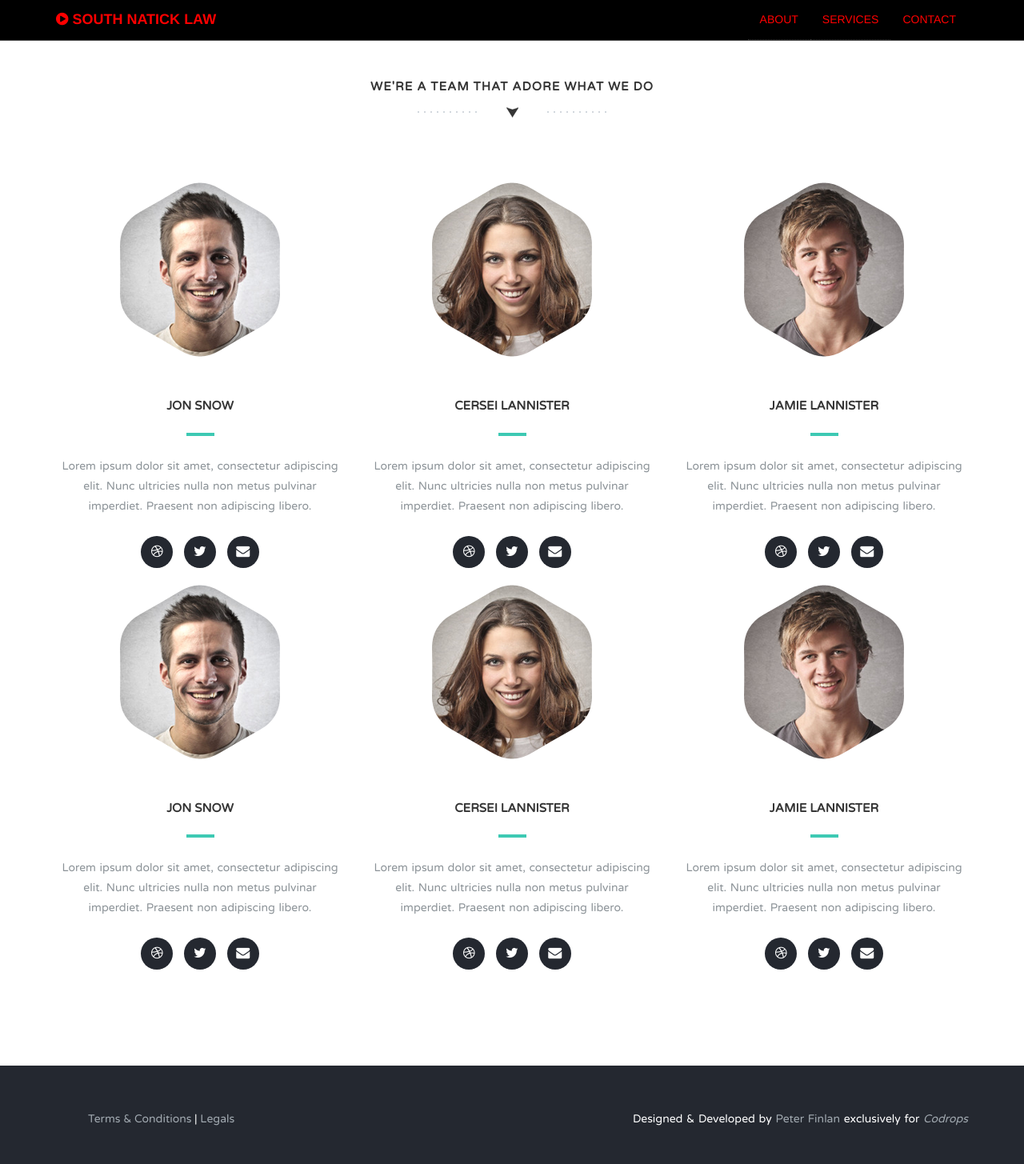
After one commit to samajammin/south-natick-law, a Django app: page /newabout in a window 1280 px wide. The commit adds this page. Shown: the whole page at 80% size. Run offline with Django 3.2, Linux system fonts and the light colour scheme; parts of the project's set-up code (start-up, migrations or seed data) failed here and were passed over; some libraries are stand-ins or nearby versions.

Commit message:
Create base template

```diff
--- a/snl/urls.py
+++ b/snl/urls.py
@@ -11,7 +11,13 @@ from website import feed
 
 urlpatterns = patterns('',
     url(r'^$', 'website.views.index', name='index'),
+
     url(r'^new$', 'website.views.newindex', name='newindex'),
+    url(r'^newbase$', 'website.views.newbase', name='newbase'),
+    url(r'^newhome$', 'website.views.newhome', name='newhome'),
+    url(r'^newabout$', 'website.views.newabout', name='newabout'),
+
+
     url(r'^about$', 'website.views.about', name='about'),
 
     # catch name as a parameter & pass into view for url assignment
--- /dev/null
+++ b/website/templates/new-about.html
@@ -0,0 +1,105 @@
+{% extends "new-base.html" %}
+{#{% load staticfiles %}#}
+
+{% block title %}
+    South Natick Law | About Our Firm
+{% endblock %}
+
+{% block content %}
+
+        <section class="team text-center section-padding" id="team">
+          <div class="container">
+            <div class="row">
+              <div class="col-md-12">
+                <h1 class="arrow">We're a team that adore what we do</h1>
+              </div>
+            </div>
+            <div class="row">
+              <div class="team-wrapper">
+                <div id="teamSlider">
+                  <ul class="slides">
+                    <li>
+                      <div class="col-md-4 wp5">
+                        <img src="../static/img/team-01.png" alt="Team Member">
+                        <h2>Jon Snow</h2>
+                        <p>Lorem ipsum dolor sit amet, consectetur adipiscing elit. Nunc ultricies nulla non metus pulvinar imperdiet. Praesent non adipiscing libero.</p>
+                        <div class="social">
+                          <ul class="social-buttons">
+                            <li><a href="#" class="social-btn"><i class="fa fa-dribbble"></i></a></li>
+                            <li><a href="#" class="social-btn"><i class="fa fa-twitter"></i></a></li>
+                            <li><a href="#" class="social-btn"><i class="fa fa-envelope"></i></a></li>
+                          </ul>
+                        </div>
+                      </div>
+
+                      <div class="col-md-4 wp5 delay-05s">
+                        <img src="../static/img/team-02.png" alt="Team Member">
+                        <h2>Cersei Lannister</h2>
+                        <p>Lorem ipsum dolor sit amet, consectetur adipiscing elit. Nunc ultricies nulla non metus pulvinar imperdiet. Praesent non adipiscing libero.</p>
+                        <div class="social">
+                          <ul class="social-buttons">
+                            <li><a href="#" class="social-btn"><i class="fa fa-dribbble"></i></a></li>
+                            <li><a href="#" class="social-btn"><i class="fa fa-twitter"></i></a></li>
+                            <li><a href="#" class="social-btn"><i class="fa fa-envelope"></i></a></li>
+                          </ul>
+                        </div>
+                      </div>
+                      <div class="col-md-4 wp5 delay-1s">
+                        <img src="../static/img/team-03.png" alt="Team Member">
+                        <h2>Jamie Lannister</h2>
+                        <p>Lorem ipsum dolor sit amet, consectetur adipiscing elit. Nunc ultricies nulla non metus pulvinar imperdiet. Praesent non adipiscing libero.</p>
+                        <div class="social">
+                          <ul class="social-buttons">
+                            <li><a href="#" class="social-btn"><i class="fa fa-dribbble"></i></a></li>
+                            <li><a href="#" class="social-btn"><i class="fa fa-twitter"></i></a></li>
+                            <li><a href="#" class="social-btn"><i class="fa fa-envelope"></i></a></li>
+                          </ul>
+                        </div>
+                      </div>
+                    </li>
+                    <li>
+                      <div class="col-md-4 wp5">
+                        <img src="../static/img/team-01.png" alt="Team Member">
+                        <h2>Jon Snow</h2>
+                        <p>Lorem ipsum dolor sit amet, consectetur adipiscing elit. Nunc ultricies nulla non metus pulvinar imperdiet. Praesent non adipiscing libero.</p>
+                        <div class="social">
+                          <ul class="social-buttons">
+                            <li><a href="#" class="social-btn"><i class="fa fa-dribbble"></i></a></li>
+                            <li><a href="#" class="social-btn"><i class="fa fa-twitter"></i></a></li>
+                            <li><a href="#" class="social-btn"><i class="fa fa-envelope"></i></a></li>
+                          </ul>
+                        </div>
+                      </div>
+                      <div class="col-md-4 wp5 delay-05s">
+                        <img src="../static/img/team-02.png" alt="Team Member">
+                        <h2>Cersei Lannister</h2>
+                        <p>Lorem ipsum dolor sit amet, consectetur adipiscing elit. Nunc ultricies nulla non metus pulvinar imperdiet. Praesent non adipiscing libero.</p>
+                        <div class="social">
+                          <ul class="social-buttons">
+                            <li><a href="#" class="social-btn"><i class="fa fa-dribbble"></i></a></li>
+                            <li><a href="#" class="social-btn"><i class="fa fa-twitter"></i></a></li>
+                            <li><a href="#" class="social-btn"><i class="fa fa-envelope"></i></a></li>
+                          </ul>
+                        </div>
+                      </div>
+                      <div class="col-md-4 wp5 delay-1s">
+                        <img src="../static/img/team-03.png" alt="Team Member">
+                        <h2>Jamie Lannister</h2>
+                        <p>Lorem ipsum dolor sit amet, consectetur adipiscing elit. Nunc ultricies nulla non metus pulvinar imperdiet. Praesent non adipiscing libero.</p>
+                        <div class="social">
+                          <ul class="social-buttons">
+                            <li><a href="#" class="social-btn"><i class="fa fa-dribbble"></i></a></li>
+                            <li><a href="#" class="social-btn"><i class="fa fa-twitter"></i></a></li>
+                            <li><a href="#" class="social-btn"><i class="fa fa-envelope"></i></a></li>
+                          </ul>
+                        </div>
+                      </div>
+                    </li>
+                  </ul>
+                </div>
+              </div>
+            </div>
+          </div>
+        </section>
+
+{% endblock%}
--- /dev/null
+++ b/website/templates/new-base.html
@@ -0,0 +1,114 @@
+<!DOCTYPE html>
+<html lang="en">
+  <head>
+    <meta charset="utf-8">
+    <meta http-equiv="X-UA-Compatible" content="IE=edge">
+    <meta name="viewport" content="width=device-width, initial-scale=1">
+    <title>{% block title %}South Natick Law | MetroWest Attorneys{% endblock %}</title>
+    <link href='http://fonts.googleapis.com/css?family=Varela+Round' rel='stylesheet' type='text/css'>
+    <link href="../static/css/bootstrap.min.css" rel="stylesheet">
+    <link href="http://netdna.bootstrapcdn.com/font-awesome/4.1.0/css/font-awesome.min.css" rel="stylesheet">
+    <link href="../static/css/flexslider.css" rel="stylesheet" >
+    <link href="../static/css/styles.css" rel="stylesheet">
+      <link href="../static/css/custom.css" rel="stylesheet">
+    <link href="../static/css/queries.css" rel="stylesheet">
+    <link href="../static/css/animate.css" rel="stylesheet">
+        <!-- HTML5 Shim and Respond.js IE8 support of HTML5 elements and media queries -->
+        <!-- WARNING: Respond.js doesn't work if you view the page via file:// -->
+        <!--[if lt IE 9]>
+        <script src="https://oss.maxcdn.com/libs/html5shiv/3.7.0/html5shiv.js"></script>
+        <script src="https://oss.maxcdn.com/libs/respond.js/1.4.2/respond.min.js"></script>
+        <![endif]-->
+      </head>
+      <body id="top">
+
+
+            <!-- Original Nav -->
+{#          <nav>#}
+{#            <div class="container-fluid">#}
+{#              <div class="row">#}
+{#                <div class="col-md-8 col-md-offset-2 col-sm-8 col-sm-offset-2 col-xs-8 col-xs-offset-2">#}
+{#                  <nav class="pull">#}
+{#                    <ul class="top-nav">#}
+{#                      <li><a href="#intro">Introduction <span class="indicator"><i class="fa fa-angle-right"></i></span></a></li>#}
+{#                      <li><a href="#features">Features <span class="indicator"><i class="fa fa-angle-right"></i></span></a></li>#}
+{#                      <li><a href="#responsive">Responsive Design <span class="indicator"><i class="fa fa-angle-right"></i></span></a></li>#}
+{#                      <li><a href="#portfolio">Portfolio <span class="indicator"><i class="fa fa-angle-right"></i></span></a></li>#}
+{#                      <li><a href="#team">Team <span class="indicator"><i class="fa fa-angle-right"></i></span></a></li>#}
+{#                      <li><a href="#contact">Get in Touch <span class="indicator"><i class="fa fa-angle-right"></i></span></a></li>#}
+{#                    </ul>#}
+{#                  </nav>#}
+{#                </div>#}
+{#              </div>#}
+{#            </div>#}
+{#          </nav>#}
+
+            <!-- Grayscale Nav -->
+{#            todo styling needed #}
+            <nav class="navbar navbar-custom navbar-fixed-top" role="navigation">
+                <div class="container">
+                    <div class="navbar-header">
+                        <button type="button" class="navbar-toggle" data-toggle="collapse" data-target=".navbar-main-collapse">
+                            <i class="fa fa-bars"></i>
+                        </button>
+                        <a class="navbar-brand page-scroll" href="{% url 'newhome' %}">
+                            <i class="fa fa-play-circle"></i>  <span class="light">South Natick</span> Law
+                        </a>
+                    </div>
+
+                    <!-- Collect the nav links, forms, and other content for toggling -->
+                    <div class="collapse navbar-collapse navbar-right navbar-main-collapse">
+                        <ul class="nav navbar-nav">
+                            <!-- Hidden li included to remove active class from about link when scrolled up past about section -->
+                            <li class="hidden">
+                                <a href="#top"></a>
+                            </li>
+                            <li>
+                                <a class="page-scroll" href="#team">About</a>
+                            </li>
+                            <li>
+                                <a class="page-scroll" href="#portfolio">Services</a>
+                            </li>
+                            <li>
+                                <a class="page-scroll" href="#contact">Contact</a>
+                            </li>
+                        </ul>
+                    </div>
+                    <!-- /.navbar-collapse -->
+                </div>
+                <!-- /.container -->
+            </nav>
+
+
+      {% block content %}
+        <h1>Hello, world!</h1>
+      {% endblock content %}
+
+        <footer>
+          <div class="container">
+            <div class="row">
+              <div class="col-md-6">
+                <ul class="legals">
+                  <li><a href="#">Terms &amp; Conditions</a></li>
+                  <li><a href="#">Legals</a></li>
+                </ul>
+              </div>
+              <div class="col-md-6 credit">
+                <p>Designed &amp; Developed by <a href="http://www.peterfinlan.com/">Peter Finlan</a> exclusively for <a href="http://tympanus.net/codrops/"><em>Codrops</em></a></p>
+              </div>
+            </div>
+          </div>
+        </footer>
+        <!-- jQuery (necessary for Bootstrap's JavaScript plugins) -->
+        <script src="https://ajax.googleapis.com/ajax/libs/jquery/1.11.0/jquery.min.js"></script>
+        <!-- Include all compiled plugins (below), or include individual files as needed -->
+        <script src="../static/js/waypoints.min.js"></script>
+        <script src="../static/js/bootstrap.min.js"></script>
+        <script src="../static/js/scripts.js"></script>
+        <script src="../static/js/jquery.flexslider.js"></script>
+        <script src="../static/js/modernizr.js"></script>
+        <!-- Grayscale additions for navbar -->
+{#        <script src="../static/js/jquery.easing.min.js"></script>#}
+{#        <script src="../static/js/grayscale.js"></script>#}
+      </body>
+    </html>
--- a/website/views.py
+++ b/website/views.py
@@ -11,8 +11,16 @@ from website.models import Contact, Post, Comment, PracticeArea, Attorney
 def index(request):
     return render(request, 'index.html')
 
+
 def newindex(request):
     return render(request, 'newindex.html')
+def newbase(request):
+    return render(request, 'new-base.html')
+def newhome(request):
+    return render(request, 'new-home.html')
+def newabout(request):
+    return render(request, 'new-about.html')
+
 
 def about(request):
     return render(request, 'about/about.html')
```
Also changed, not shown: website/templates/new-contact.html (added, +10 -0 lines), website/templates/new-home.html (renamed from website/templates/newindex.html, +9 -108 lines), 2 other files.
